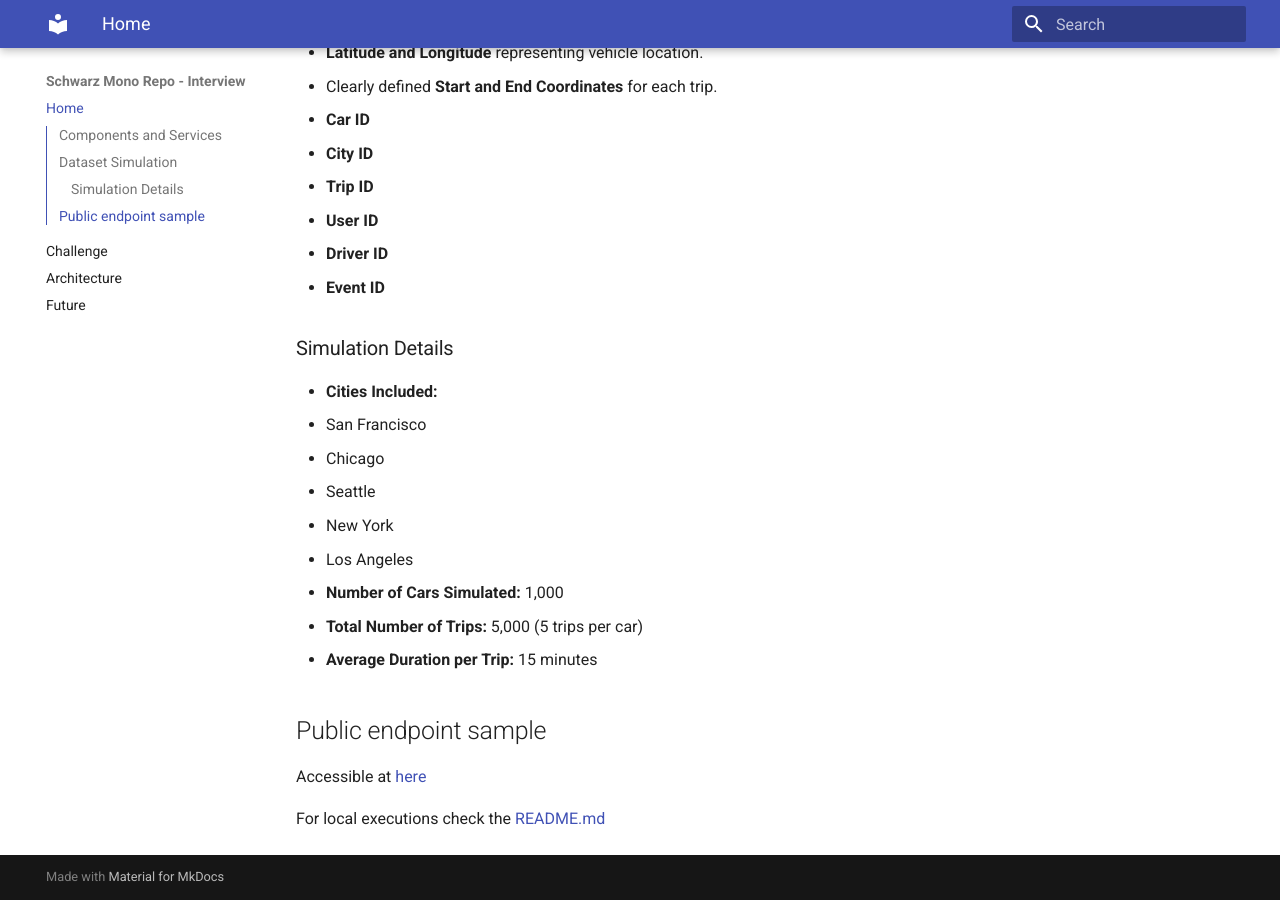
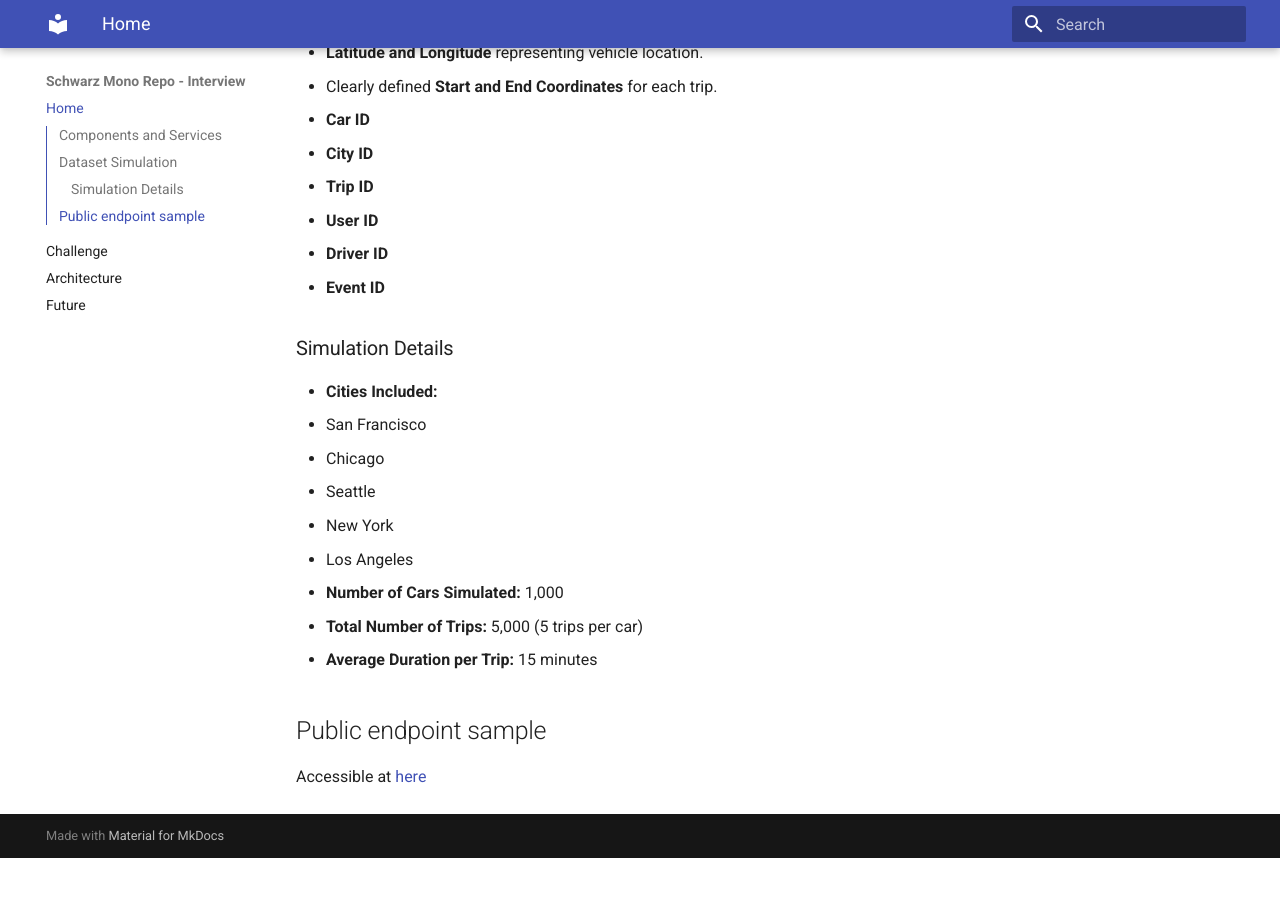
Before and after one commit to biancaberdugo/schwarz-mono-repo, an MkDocs documentation site: the page built from pages/docs/index.md, in a window 1280 px wide and 900 px high, scrolled down 792 px. Built offline with MkDocs 1.6.1 and Material for MkDocs 9.7.7, drawn with Linux system fonts in a browser that asks for light colours; after the commit the page ends 1650 px from its top, so only the background shows below that.

Commit message:
remove link from index

```diff
--- a/pages/docs/index.md
+++ b/pages/docs/index.md
@@ -52,5 +52,3 @@ The provided dataset simulates realistic GPS coordinates for vehicles traveling
 ## Public endpoint sample
 
 Accessible at [here](http://35.241.50.52/docs)
-
-For local executions check the [README.md](../../src/README.md)
```
